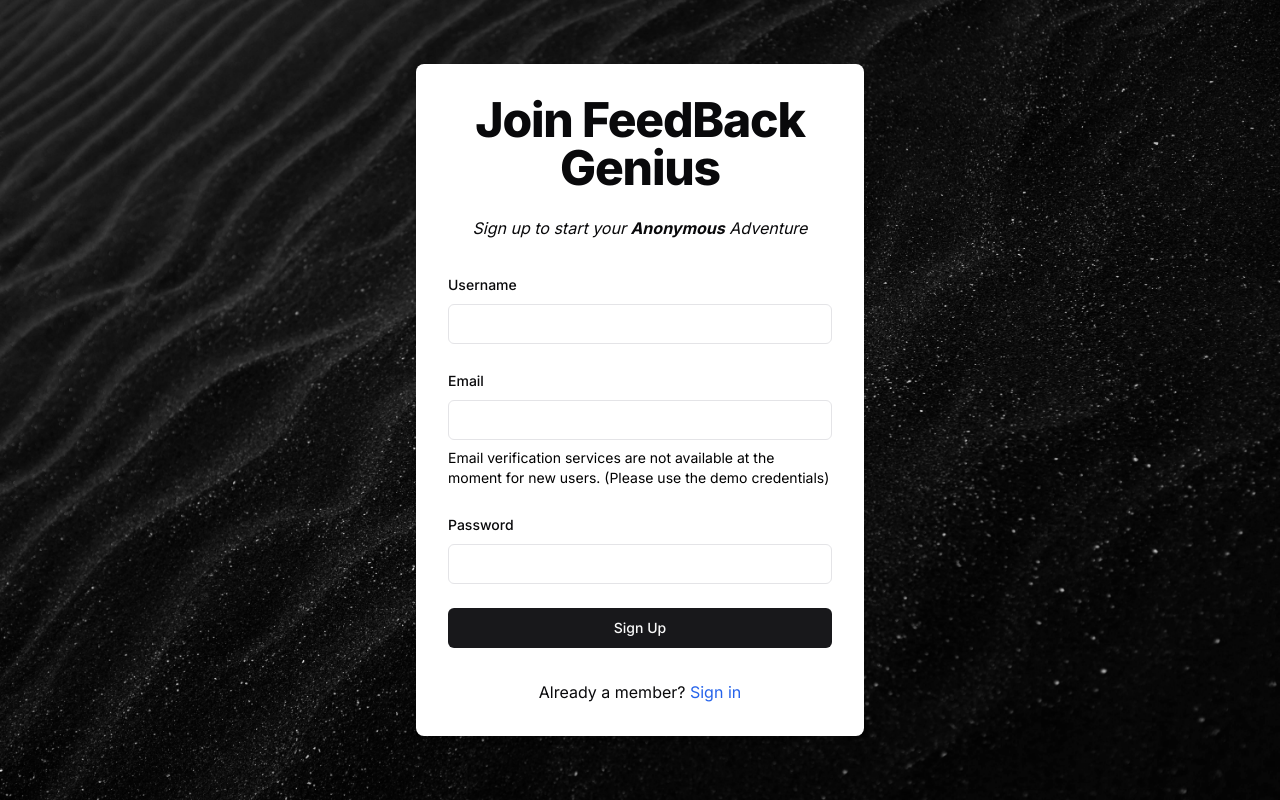
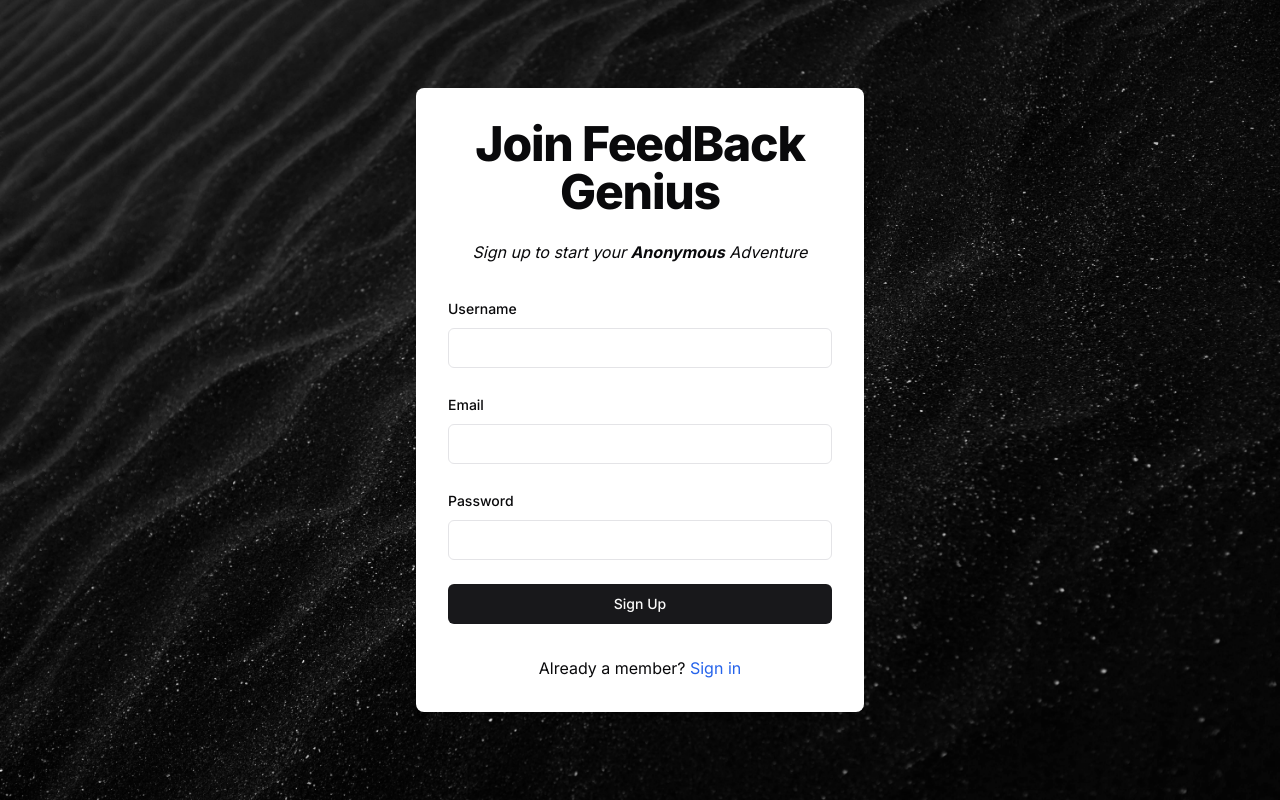
Before and after one commit to Alfastrek/FeedbackGenius, a Next.js app: page /sign-up in a window 1280 px wide. Built offline with nearby package versions, Linux system fonts and the light colour scheme.

Commit message:
Domain addition

```diff
--- a/src/app/(auth)/sign-up/page.tsx
+++ b/src/app/(auth)/sign-up/page.tsx
@@ -145,9 +145,7 @@
                 <FormItem>
                   <FormLabel>Email</FormLabel>
                   <Input {...field} name="email" />
-                  <p className="text-black text-sm">
-                    Email verification services are not available at the moment for new users. (Please use the demo credentials)
-                  </p>
+
                   <FormMessage />
                 </FormItem>
               )}
--- a/src/components/ui/background-beams.tsx
+++ b/src/components/ui/background-beams.tsx
@@ -60,7 +60,7 @@
     return (
       <div
         className={cn(
-          "absolute  h-full w-full inset-0  [mask-size:40px] [mask-repeat:no-repeat] flex items-center justify-center bg-gray-950",
+          "absolute  h-full w-full inset-0  [mask-size:40px] [mask-repeat:no-repeat] flex items-center justify-center bg-gray-900",
           className
         )}
       >
--- a/src/helpers/sendVerificationEmail.ts
+++ b/src/helpers/sendVerificationEmail.ts
@@ -9,7 +9,7 @@
 ): Promise<ApiResponse> {
   try {
     await resend.emails.send({
-      from: "onboarding@resend.dev",
+      from: "no-reply@aradhya.site",
       to: email,
       subject: "FeedbackGenius Verification Code",
       react: VerificationEmail({ username, otp: verifyCode }),
```
